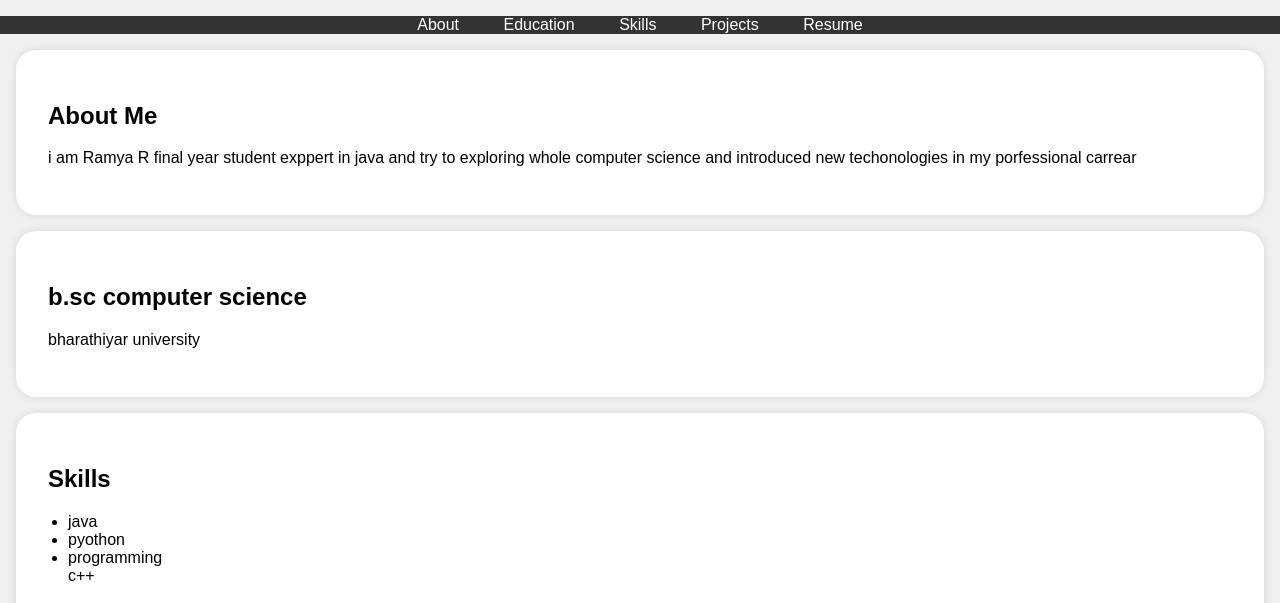
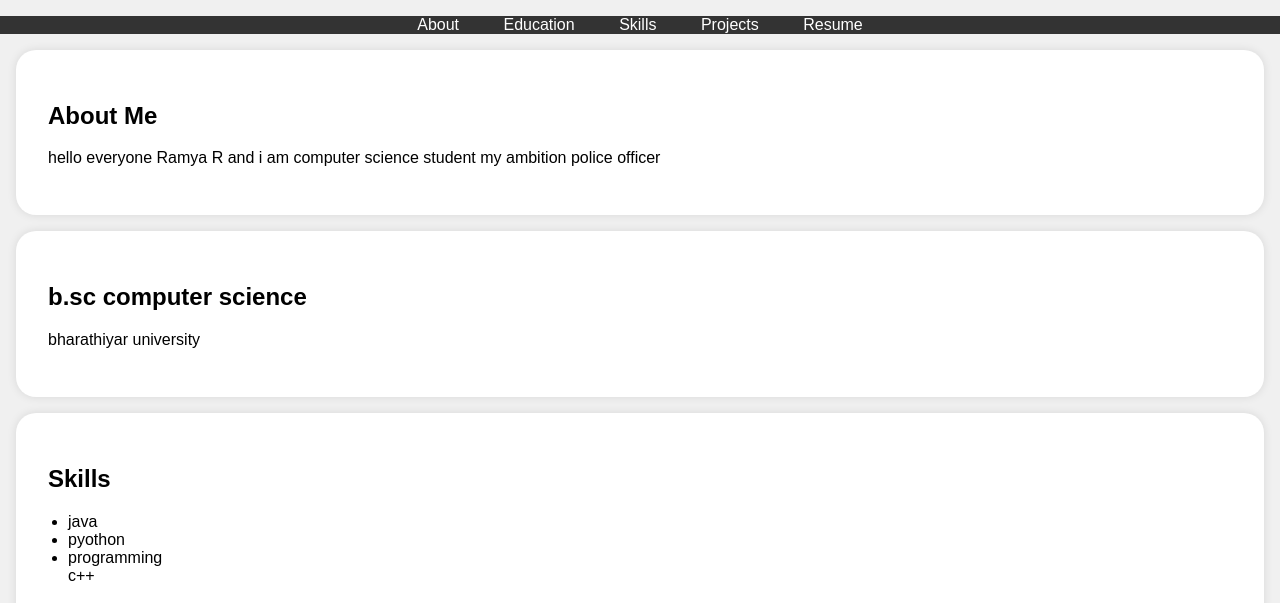
Before and after one commit to Ramya84380/project2, a plain HTML site: page index.html in a window 1280 px wide. Shown: the part 197-800 px from the top of the page. Drawn offline with Linux system fonts and the light colour scheme.

Commit message:
Update index.html

```diff
--- a/index.html
+++ b/index.html
@@ -114,7 +114,7 @@
     <section id="about">
         <div class="section-content">
             <h2>About Me</h2>
-            <p> i am Ramya R final year student exppert in java and try to exploring whole computer science and introduced new techonologies in my porfessional carrear  </p>
+            <p> hello everyone Ramya R and i am computer science student my ambition police officer   </p>
         </div>
     </section>
 
```
